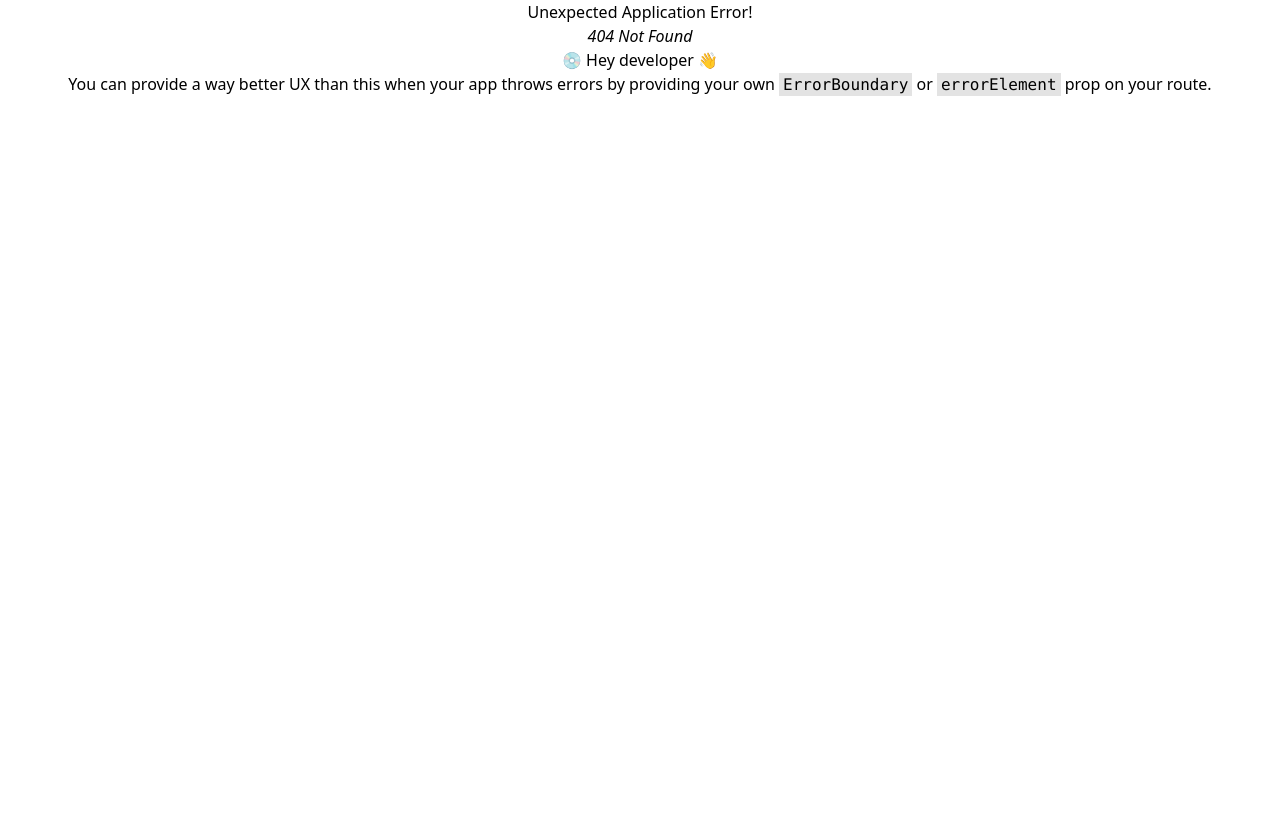
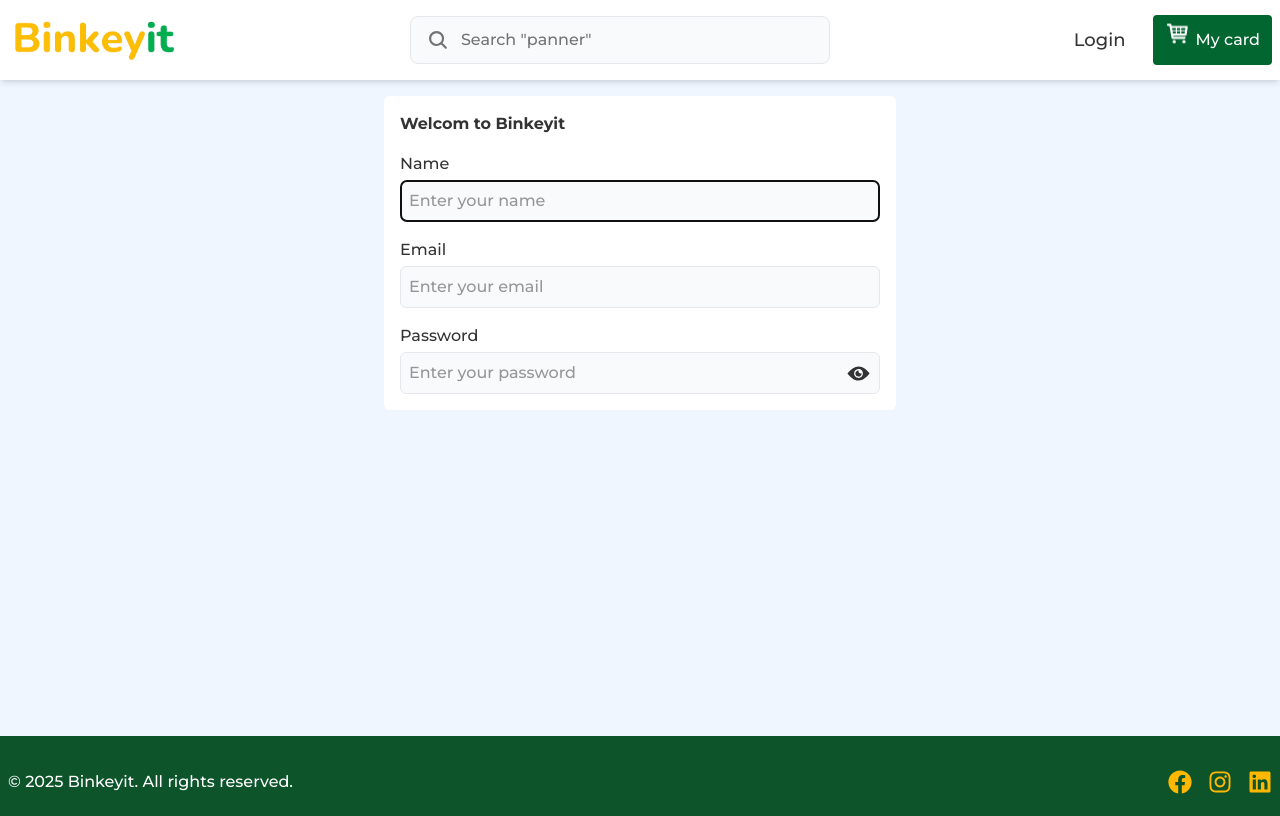
Before and after one commit to Papa-Becaye/eCommerce_App, a React (Vite) app in the folder client/: page /register in a window 1280 px wide. Before the commit this address had no page. Built offline with nearby package versions, Linux system fonts and the light colour scheme.

Commit message:
[Front-feature] Add register page

```diff
--- a/client/src/App.css
+++ b/client/src/App.css
@@ -1,7 +1,6 @@
 #root {
   max-width: 1280px;
   margin: 0 auto;
-  text-align: center;
 }
 
 .logo {
--- a/client/src/App.jsx
+++ b/client/src/App.jsx
@@ -9,7 +9,7 @@ function App() {
   <>
   <div className='font-montserrat font-medium'>
     <Header/>
-    <main className='flex justify-center min-h-[78vh]'>
+    <main className='flex justify-center min-h-[82vh]'>
       <Outlet />
     </main>
     <Footer/>
--- a/client/src/components/Footer.jsx
+++ b/client/src/components/Footer.jsx
@@ -5,7 +5,7 @@ import { FaLinkedin } from 'react-icons/fa'
 
 const Footer = () => {
   return (
-    <footer className='flex border-t pt-3 justify-center h-20'>
+    <footer className='flex pt-3 justify-center h-20 bg-green-900 text-white'>
       <div className='container gap-3 mx-auto text-center lg:flex-row lg:justify-between lg:px-2 flex flex-col w-full h-full'>
         <p className='flex justify-center items-center'>© 2025 Binkeyit. All rights reserved.</p>
         <div className='flex text-2xl justify-center items-center ml-4'>
--- a/client/src/components/Header.jsx
+++ b/client/src/components/Header.jsx
@@ -4,15 +4,22 @@ import Search from './Search'
 import { Link } from 'react-router-dom'
 import { FaRegUserCircle } from "react-icons/fa";
 import useMobile from '../hooks/useMobile'
-import { useLocation } from 'react-router-dom'
+import { useLocation, useNavigate } from 'react-router-dom'
+import { TiShoppingCart } from "react-icons/ti";
 
 function Header() {
 
   const [isMobile] = useMobile();
   const location = useLocation();
   const isSearchPage = location.pathname === '/search';
+  const navigate = useNavigate();
+
+  const redirectToLogin = () => {
+    navigate("/login")
+  };
+
   return (
-    <header className='h-28 lg:h-20 md:shadow-md sticky top-0 bg-red-500 flex justify-center flex-col gap-1'>
+    <header className='h-28 lg:h-20 md:shadow-md sticky top-0 bg-white flex justify-center flex-col gap-1'>
       {
         !(isMobile && isSearchPage) && (
           <div className='container flex items-center mx-auto px-2 justify-between'>
@@ -34,8 +41,18 @@ function Header() {
                   <FaRegUserCircle size={25}/>
                 </button>
               </div>
-              <div className='hidden lg:block'>
-                <Link to="/login">Login</Link>
+              <div className='hidden lg:flex justify-center items-center gap-4'>
+                <button onClick={redirectToLogin} className='text-lg p-3'>Login</button>
+                <div>
+                  <button className='flex items-center justify-center text-white gap-1 bg-green-800 rounded-sm p-3 hover:bg-green-700 transition-all duration-300 ease-in-out'>
+                    <div className='animate-bounce'>
+                      <TiShoppingCart size={26}/>
+                    </div>
+                    <div className='text-semibold'>
+                      <p>My card</p>
+                    </div>
+                  </button>
+                </div>
               </div>
             </div>
           </div>
--- a/client/src/components/Search.jsx
+++ b/client/src/components/Search.jsx
@@ -1,13 +1,17 @@
 import { useEffect, useState } from 'react'
 import { IoSearch } from "react-icons/io5";
 import { TypeAnimation } from 'react-type-animation';
-import { useLocation, useNavigate } from 'react-router-dom';
+import { useLocation, useNavigate, Link } from 'react-router-dom';
+import { IoChevronBack } from "react-icons/io5";
+import useMobile from '../hooks/useMobile';
 
 const Search = () => {
 
     const navigate = useNavigate();
     const location = useLocation();
     const [isSearchPage, setIsSearchPage] = useState(false);
+    const [isMobile] = useMobile();
+
 
     useEffect(() => {
         const isSearch = location.pathname === '/search';
@@ -21,9 +25,19 @@ const Search = () => {
   return (
     <div>
         <div className='flex items-center min-w-[300px] h-11 lg:h-12 lg:min-w-[420px] rounded-lg border border-gray-200 p-1 overflow-hidden text-neutral-500 bg-slate-50 group focus-within:border-primary transition-all duration-200 ease-in-out'>
-            <button className='flex items-center justify-center h-full p-3 group-focus-within:text-primary transition-all duration-200 ease-in-out'>
-                <IoSearch size={22}/>
-            </button>
+            <div>
+                {
+                    (isMobile && isSearchPage) ? (
+                        <Link to='/' className='flex items-center justify-center h-full p-2 m-1 bg-white rounded-full shadow-2xs group-focus-within:text-primary transition-all duration-200 ease-in-out'>
+                            <IoChevronBack size={20}/>
+                        </Link>
+                    ) : (
+                        <button className='flex items-center justify-center h-full p-3 group-focus-within:text-primary transition-all duration-200 ease-in-out'>
+                            <IoSearch size={22}/>
+                        </button>
+                    )
+                }
+            </div>
             {
                 !isSearchPage ? (
                     <div onClick={handleSearch}>
--- a/client/src/index.css
+++ b/client/src/index.css
@@ -17,3 +17,24 @@
     /* Fonts */
     --font-montserrat: 'Montserrat';
 }
+
+@layer base {
+    html, body {
+        font-family: var(--font-montserrat);
+        color: var(--color-dark);
+    }
+    h1, h2, h3, h4, h5, h6 {
+        font-weight: 700;
+    }
+    a {
+        color: var(--color-primary);
+        text-decoration: none;
+    }
+    a:hover {
+        text-decoration: underline;
+    }
+}
+
+body {
+    @apply bg-blue-50;
+}
--- /dev/null
+++ b/client/src/pages/Login.jsx
@@ -0,0 +1,11 @@
+import React from 'react'
+
+const Login = () => {
+  return (
+    <div>
+      Login
+    </div>
+  )
+}
+
+export default Login
--- /dev/null
+++ b/client/src/pages/Register.jsx
@@ -0,0 +1,82 @@
+import React, {useState} from 'react'
+import { IoIosEyeOff } from "react-icons/io";
+import { IoIosEye } from "react-icons/io";
+
+
+const Register = () => {
+    const [data, setData] = useState({
+        name: "",
+        email: "",
+        password: "",
+        confirmPassword: ""
+    })
+    const [showPassword, setShowPassword] = useState(false)
+
+    const handleChange = (e) => {
+        const {name, value} = e.target;
+
+        setData({
+            ...data,
+            [name]: value
+        })
+    }
+
+    console.log(data)
+
+  return (
+    <section className='w-full container mx-auto px-2'>
+        <div className='bg-white rounded-md p-4 my-4 max-w-lg mx-auto w-full grid gap-4'>
+            <h1>Welcom to Binkeyit</h1>
+            <form action="" className='grid gap-4'>
+                <div className='grid gap-1'>
+                    <label htmlFor="name">Name</label>
+                    <input type="text"
+                        id='name'
+                        name ='name'
+                        value={data.name}
+                        placeholder='Enter your name'
+                        autoFocus
+                        className='bg-slate-50 border border-gray-200 rounded-md p-2'
+                        onChange={handleChange}
+                    />
+                </div>
+                <div className='grid gap-1'>
+                    <label htmlFor="email">Email</label>
+                    <input type="email"
+                        id='email'
+                        name ='email'
+                        value={data.email}
+                        placeholder='Enter your email'
+                        className='bg-slate-50 border border-gray-200 rounded-md p-2'
+                        onChange={handleChange}
+                    />
+                </div>
+                <div className='grid gap-1'>
+                    <label htmlFor="password">Password</label>
+                    <div className='flex items-center justify-between bg-slate-50 border border-gray-200 rounded-md gap-2 focus-within:border-primary transition-all duration-200 ease-in-out'>
+                        <input type={showPassword ? "password" : "text"}
+                            id='password'
+                            name ='password'
+                            value={data.password}
+                            placeholder='Enter your password'
+                            className='gap-2 p-2 w-full outline-none'
+                            onChange={handleChange}
+                        />
+                        <div className='cursor-pointer pr-2' onClick={() => setShowPassword(!showPassword)}>
+                            {
+                                showPassword ? (
+                                    <IoIosEyeOff size={25}/>
+                                ) : (
+                                    <IoIosEye size={25}/>
+                                )
+                            }
+                        </div>
+                    </div>
+                </div>
+            </form>
+        </div>
+    </section>
+  )
+}
+
+export default Register
--- a/client/src/route/index.jsx
+++ b/client/src/route/index.jsx
@@ -2,6 +2,8 @@ import { createBrowserRouter } from "react-router-dom";
 import App from "../App";
 import Home from "../pages/Home";
 import Search from "../pages/Search";
+import Login from "../pages/Login";
+import Register from "../pages/Register";
 
 export const router = createBrowserRouter([
     {
@@ -15,6 +17,14 @@ export const router = createBrowserRouter([
             {
                 path: "/search",
                 Component: Search,
+            },
+            {
+                path: "/login",
+                Component: Login,
+            },
+            {
+                path: "/register",
+                Component: Register,
             }
         ]
     },
```
